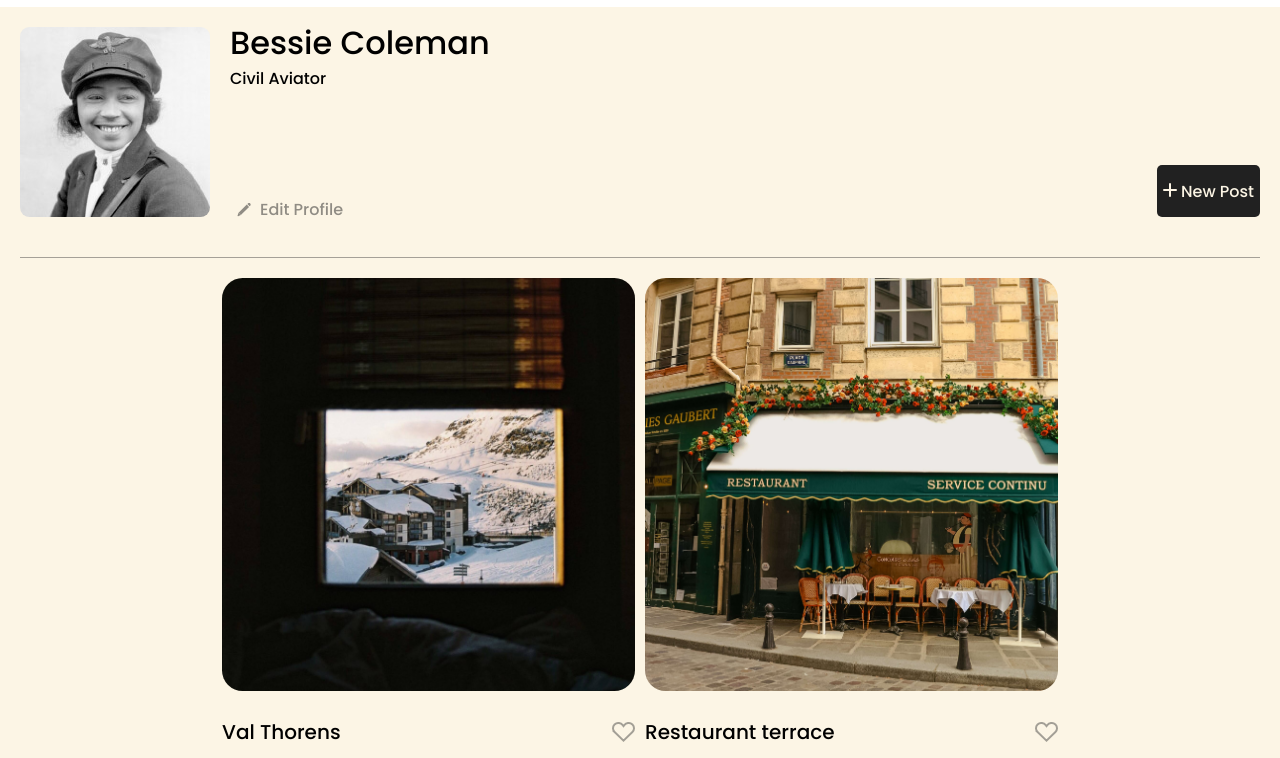
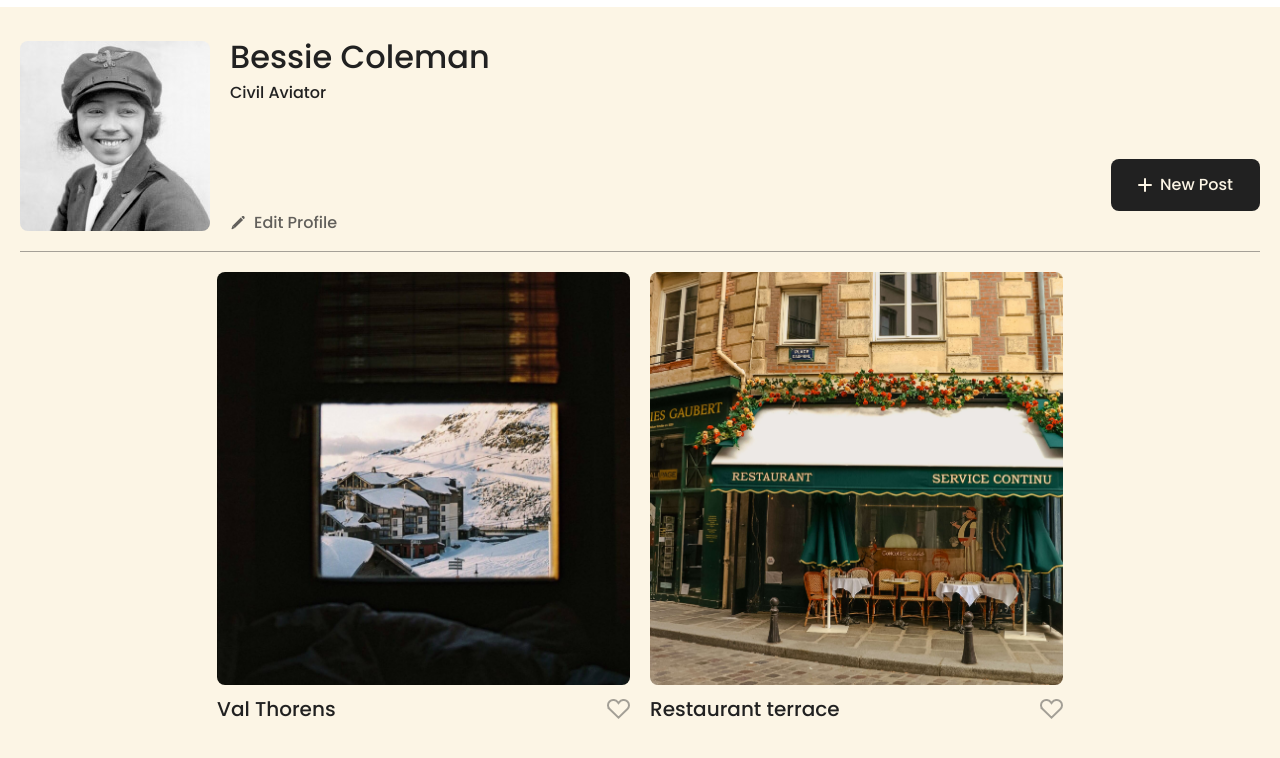
Before and after one commit to VunniAF/se_project_spots, a plain HTML site: page index.html in a window 1280 px wide. Shown: the part 39-797 px from the top of the page. Drawn offline with Linux system fonts and the light colour scheme.

Commit message:
revisions made

```diff
--- a/blocks/card.css
+++ b/blocks/card.css
@@ -9,7 +9,7 @@
 .card__image {
   height: 413px;
   width: 100%;
-  border-radius: 5%;
+  border-radius: 8px;
   object-fit: cover;
   display: block;
 }
@@ -29,6 +29,8 @@
   text-overflow: ellipsis;
   white-space: nowrap;
   overflow: hidden;
+  max-width: 350px;
+  margin: 0;
 }
 
 .card__like-btn {
@@ -40,6 +42,7 @@
   opacity: 40%;
   width: 23px;
   height: 20px;
+  cursor: pointer;
 }
 
 .card__like-btn:hover {
@@ -53,7 +56,6 @@
   }
 
   .card__title {
-    font-family: Poppins, Arial, Helvetica, sans-serif;
     font-weight: 500;
     font-style: Medium;
     font-size: 16px;
--- a/blocks/cards.css
+++ b/blocks/cards.css
@@ -1,5 +1,6 @@
 .cards {
-  padding-top: 20px;
+  padding: 20px 0 40px;
+  border-bottom: 1px solid #21212166;
 }
 
 .cards__list {
@@ -18,9 +19,3 @@
     grid-gap: 20px 20px;
   }
 }
-
-@media screen and (min-width: 320px) {
-  .cards__list {
-    grid-gap: 20px 10px;
-  }
-}
--- a/blocks/content.css
+++ b/blocks/content.css
@@ -1,3 +1,9 @@
 .content {
   padding: 0 20px;
 }
+
+@media screen and (max-width: 630px) {
+  .content {
+    padding: 0 16px;
+  }
+}
--- a/blocks/footer.css
+++ b/blocks/footer.css
@@ -2,9 +2,12 @@
   padding: 60px 0;
   margin: 0 auto;
   color: rgba(33, 33, 33, 0.7);
-  width: 104px;
   font-family: Poppins, Arial, Helvetica, sans-serif;
   font-weight: 400;
   font-size: 16px;
   line-height: 1;
 }
+
+.footer__copyright {
+  margin: 0;
+}
--- a/blocks/header.css
+++ b/blocks/header.css
@@ -11,10 +11,3 @@
   margin: 0;
   padding: 0;
 }
-
-@media screen and (min-width: 320px) {
-  .header {
-    padding: 10px 0;
-    margin: auto;
-  }
-}
--- a/blocks/page.css
+++ b/blocks/page.css
@@ -1,6 +1,7 @@
 .page {
   background-color: #fcf5e5;
   font-family: Poppins, Arial, Helvetica, sans-serif;
+  color: #212121;
 }
 
 .page__section {
--- a/blocks/profile.css
+++ b/blocks/profile.css
@@ -1,17 +1,19 @@
 .profile {
   display: flex;
-  padding: 34px 80px 20px;
+  padding: 34px 0 20px;
   border-bottom: 1px rgba(33, 33, 33, 0.4) solid;
 }
 
 .profile__avatar {
   margin-right: 20px;
-  border-radius: 5%;
+  border-radius: 8px;
+  object-fit: cover;
   height: 190px;
   width: 190px;
 }
 
 .profile__column {
+  display: flex;
   flex-direction: column;
   justify-content: flex-start;
   margin: 0;
@@ -23,6 +25,12 @@
   font-weight: 500;
   font-size: 32px;
   line-height: 1;
+  text-overflow: ellipsis;
+  overflow: hidden;
+  display: -webkit-box;
+  -webkit-line-clamp: 3;
+  -webkit-box-orient: vertical;
+  max-width: 420px;
 }
 
 .profile__description {
@@ -31,20 +39,29 @@
   font-weight: 500;
   font-size: 16px;
   line-height: 1;
+  text-overflow: ellipsis;
+  overflow: hidden;
+  display: -webkit-box;
+  -webkit-line-clamp: 3;
+  -webkit-box-orient: vertical;
+  max-width: 420px;
 }
 
 .profile__edit-btn {
-  margin-top: 114px;
+  margin-top: auto;
   border: none;
   background-color: transparent;
   font-family: Poppins, Arial, Helvetica, sans-serif;
   font-weight: 500;
   font-size: 16px;
   line-height: 1;
-  color: rgba(33, 33, 33, 0.7);
+  color: #212121;
   display: flex;
   align-items: center;
   gap: 8px;
+  cursor: pointer;
+  padding: 0;
+  opacity: 0.7;
 }
 
 .profile__edit-btn:hover {
@@ -54,7 +71,6 @@
 .profile__pencil-icon {
   background-image: contain no-repeat url(../images/pencil_icon.svg);
   border: none;
-  opacity: 70%;
 }
 
 .profile__pencil-icon:hover {
@@ -62,17 +78,21 @@
 }
 
 .profile__add-btn {
-  margin: 138px 0 20px auto;
-  max-width: 149px;
+  margin: auto 0 20px auto;
+  width: 149px;
   height: 52px;
   border: none;
-  border-radius: 5px;
+  border-radius: 8px;
   background-color: rgba(33, 33, 33, 1);
   color: #fcf5e5;
   font-family: Poppins, Arial, Helvetica, sans-serif;
   font-weight: 500;
   font-size: 16px;
   line-height: 1;
+  display: flex;
+  gap: 8px;
+  justify-content: center;
+  align-items: center;
 }
 
 .profile__add-btn:hover {
@@ -107,7 +127,7 @@
     text-overflow: ellipsis;
     -webkit-line-clamp: 3;
     -webkit-box-orient: vertical;
-    max-width: 420px;
+    max-width: 288px;
   }
 
   .profile__description {
@@ -118,13 +138,12 @@
     font-size: 16px;
     line-height: 1;
     text-align: center;
-
     display: -webkit-box;
     overflow: hidden;
     text-overflow: ellipsis;
     -webkit-line-clamp: 3;
     -webkit-box-orient: vertical;
-    max-width: 420px;
+    max-width: 288px;
   }
 
   .profile__edit-btn {
@@ -140,9 +159,3 @@
     height: 88px;
   }
 }
-
-@media screen and (min-width: 320px) {
-  .profile {
-    padding: 20px 0;
-  }
-}
--- a/index.html
+++ b/index.html
@@ -28,10 +28,7 @@
           <div class="profile__column">
             <h1 class="profile__name">Bessie Coleman</h1>
             <p class="profile__description">Civil Aviator</p>
-            <button
-              type="button"
-              class="profile__edit-btn profile__pencil-icon"
-            >
+            <button type="button" class="profile__edit-btn">
               <img
                 src="./images/pencil_icon.svg"
                 alt="Pencil icon"
@@ -116,7 +113,9 @@
           </ul>
         </section>
       </main>
-      <footer class="footer page__section">2023 © Spots</footer>
+      <footer class="footer page__section">
+        <p class="footer__copyright">2023 © Spots</p>
+      </footer>
     </div>
   </body>
 </html>
```
Also changed, not shown: 1 other file.
